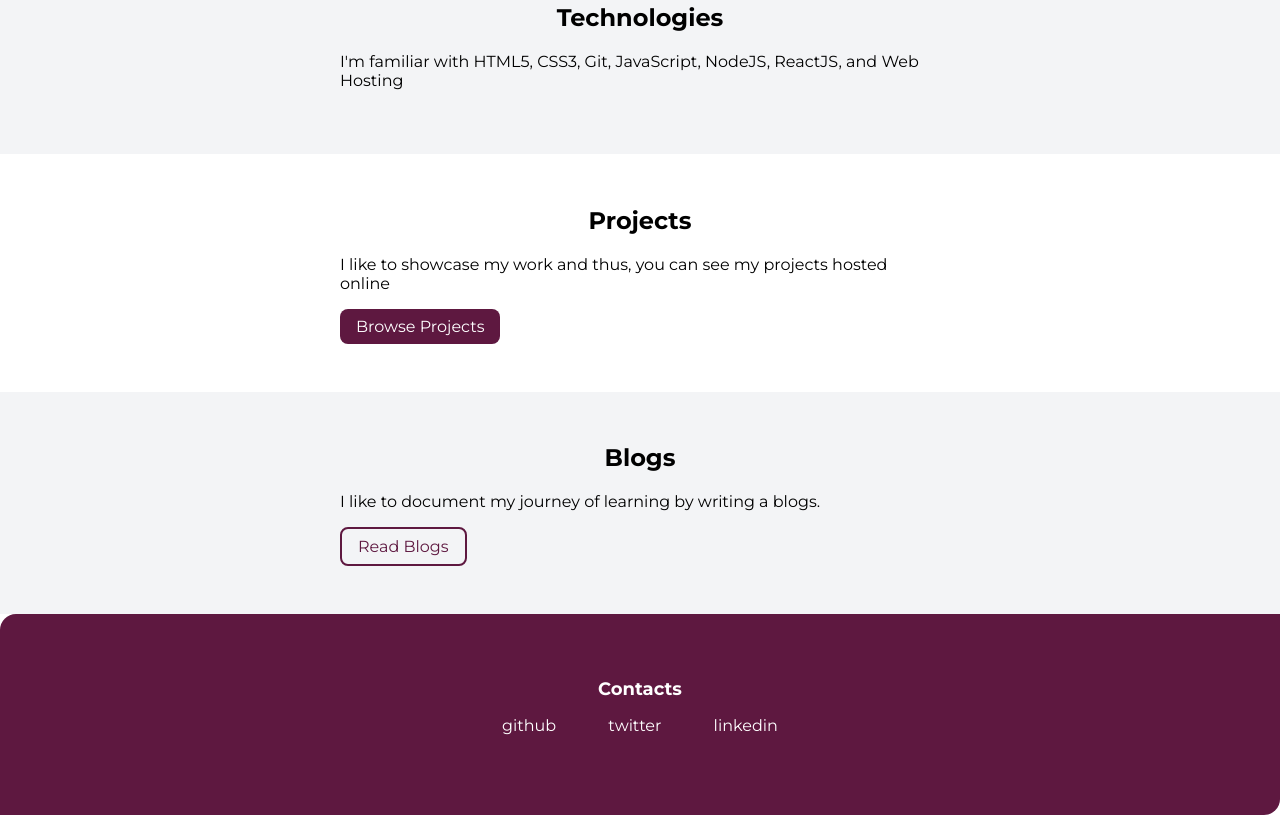
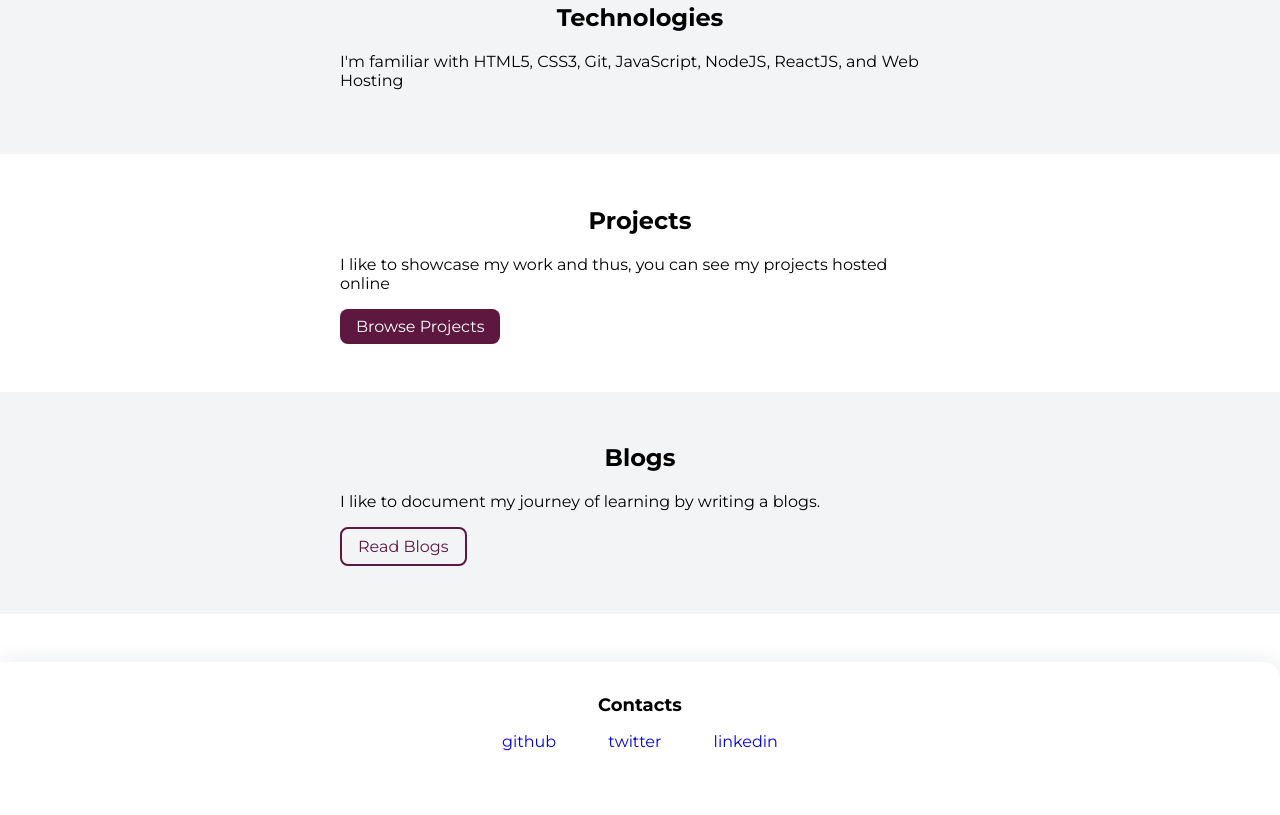
Before and after one commit to Manju-sree/Manjushree-portfolio, a plain HTML site: page index.html in a window 1280 px wide. Shown: the part 610-1425 px from the top of the page. Drawn offline with Linux system fonts and the light colour scheme.

Commit message:
Update styles.css

```diff
--- a/styles.css
+++ b/styles.css
@@ -157,21 +157,20 @@ hr {
 /** footers **/
 
 .footer {
-    background-color: var(--primary-color);
-    padding: 4rem 1rem;
+    background-color: var(--light-gray);
+    background-color: white;
+    padding: 2rem 0rem;
     text-align: center;
-    color: white;
-    border-top-left-radius: 1rem;
-    border-bottom-right-radius: 1rem;
-}
-
-.footer .link {
-    color: white
+    color: black;
+    border-top-right-radius: 1rem;
+    box-shadow: 0 1px 25px #E5E7EB;
+    margin-top: 3rem;
 }
 
 .footer .footer-header {
     font-weight: bold;
     font-size: large;
+    padding-inline-start: 0px;
 }
 
 .footer ul {
@@ -184,10 +183,3 @@ hr {
 .showcase-list {
     padding: 2rem;
 }
-
-
-/** blogs **/
-
-.showcase-blog {
-    padding-bottom: 6rem;
-}
```
